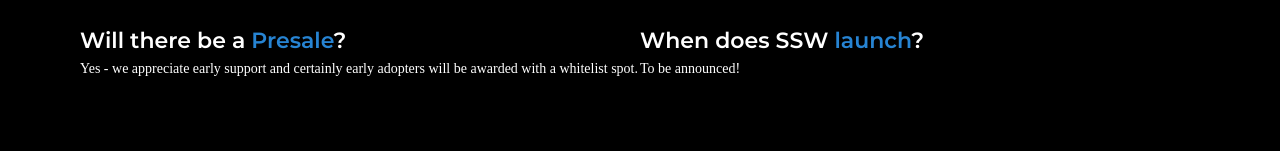
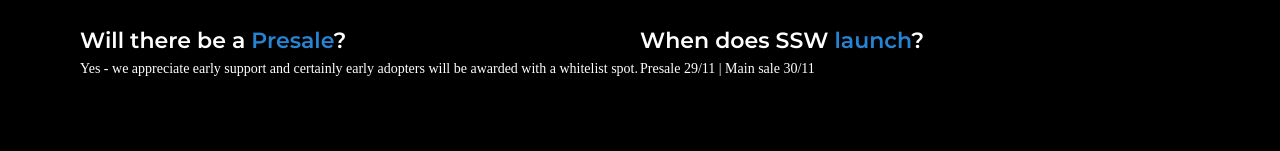
Before and after one commit to slymikenft/sloths, a Next.js app: page / in a window 1280 px wide. Shown: the part 3166-3317 px from the top of the page. Built offline with nearby package versions, Linux system fonts and the light colour scheme; a web font is replaced by a local one.

Commit message:
Sale info update

```diff
--- a/pages/index.js
+++ b/pages/index.js
@@ -279,7 +279,7 @@ export default function Home() {
           <div className="f1">
             <div className="faq">
               <span>When does SSW <span className="blueC">launch</span>?</span>
-              <span>To be announced! </span>
+              <span>Presale 29/11 | Main sale 30/11 </span>
             </div>
           </div>
         </div>
```
